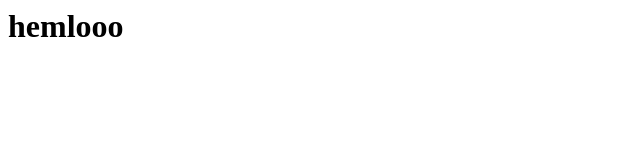
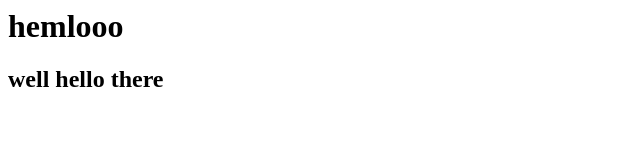
Before and after one commit to apurvab19/coursera, a plain HTML site: page site/index.html in a window 1280 px wide. Shown: the whole page, without its empty margins (0-640 px from the left). Drawn offline with Linux system fonts and the light colour scheme.

Commit message:
small addition to our page

```diff
--- a/site/index.html
+++ b/site/index.html
@@ -7,5 +7,6 @@
 </head>
 <body>
 <h1>hemlooo</h1>
+<h2>well hello there</h2>
 </body>
 </html>
```
